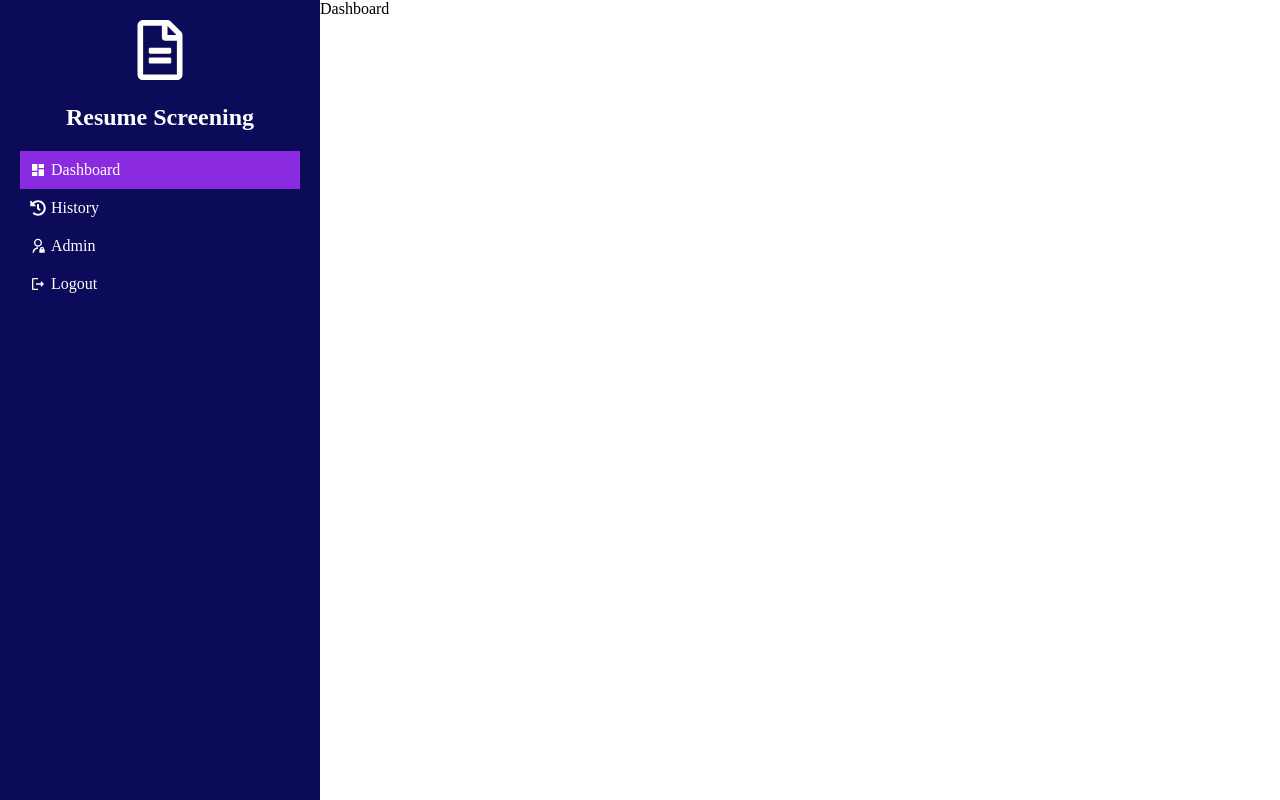
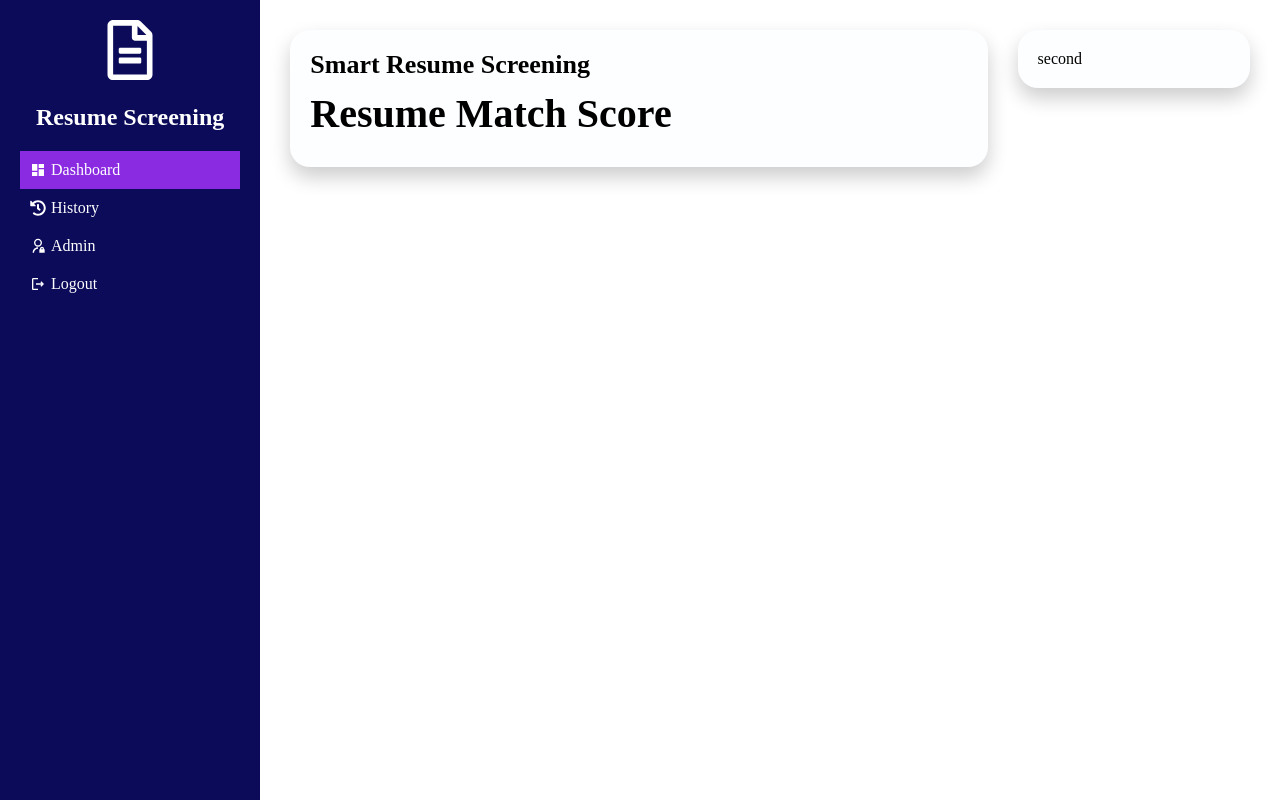
Before and after one commit to Sachinkoligit/Ai-Resume-Scorer, a React (Vite) app in the folder frontend/: page / in a window 1280 px wide. Built offline with nearby package versions, Linux system fonts and the light colour scheme.

Commit message:
added the heading on main container

```diff
--- a/frontend/src/components/Dashboard/Dashboard.css
+++ b/frontend/src/components/Dashboard/Dashboard.css
@@ -0,0 +1,42 @@
+.dashboard-container{
+    width: 100%;
+    padding: 30px;
+}
+
+.dashboard-wrapper{
+    /* border: 1px solid black;
+    border-radius: 20px;
+    height: 50vh; */
+    display: grid;
+    grid-template-columns: 3fr 1fr;
+    align-items: start;
+    gap: 30px;
+}
+
+.main-container{
+    background-color: rgb(253, 254, 255);
+    border-radius: 20px;
+    padding: 20px;
+    box-shadow: 0 10px 20px rgba(0, 0, 0, 0.2);
+    height: fit-content;
+}
+
+.profile-container{
+    background-color: rgb(253, 254, 255);
+    border-radius: 20px;
+    padding: 20px;
+    box-shadow: 0 10px 20px rgba(0, 0, 0, 0.2);
+    height:fit-content
+}
+
+.heading{
+    margin: 0px;
+    font-size: 26px;
+    font-weight: 600;
+}
+
+.sub-heading{
+    margin-top: 10px;
+    margin-bottom: 10px;
+    font-size: 40px;
+}
--- a/frontend/src/components/Dashboard/Dashboard.jsx
+++ b/frontend/src/components/Dashboard/Dashboard.jsx
@@ -1,8 +1,18 @@
-import React from 'react';
-import './Dashboard.css';
+import React from "react";
+import "./Dashboard.css";
 
 export default function Dashboard() {
   return (
-    <div>Dashboard</div>
-  )
+    <div className="dashboard-container">
+      <div className="dashboard-wrapper">
+        <div className="main-container">
+          <div className="">
+          <h1 className="heading">Smart Resume Screening</h1>
+          <h2 className="sub-heading">Resume Match Score</h2>
+          </div>
+        </div>
+        <div className="profile-container">second</div>
+      </div>
+    </div>
+  );
 }
```
